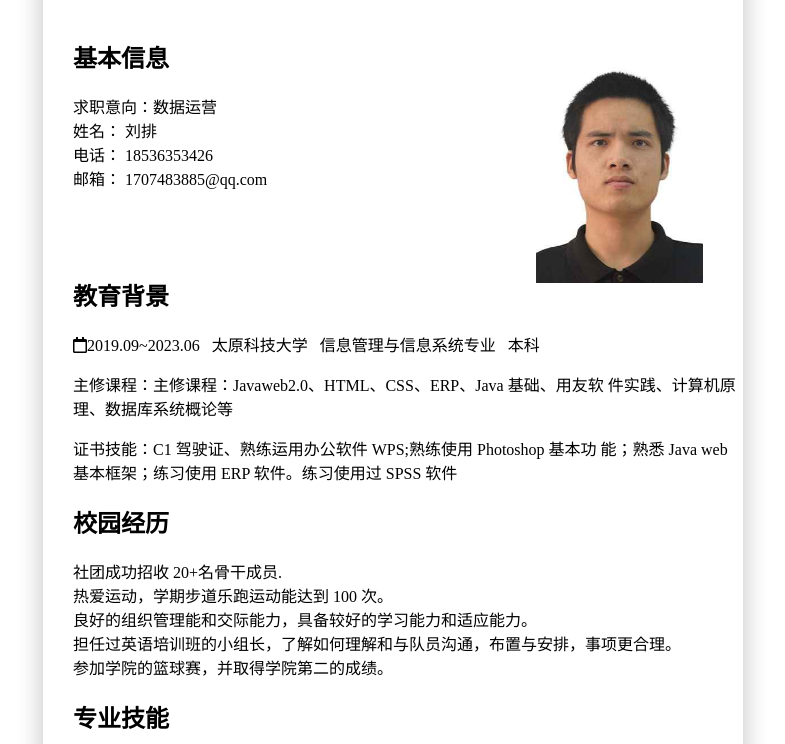
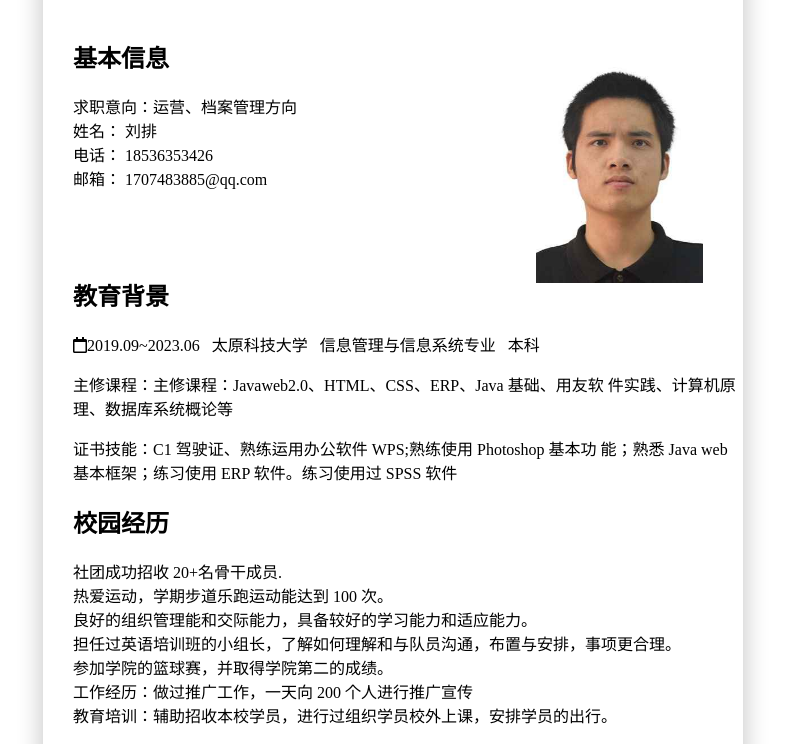
Before and after one commit to Lavi-17/liu.io, a plain HTML site: page index.html in a window 1280 px wide. Shown: the part 170-914 px from the top of the page, without its empty margins (247-1032 px from the left). Drawn offline with Linux system fonts and the light colour scheme.

Commit message:
Update index.html

```diff
--- a/index.html
+++ b/index.html
@@ -19,7 +19,7 @@
                 <div class="content">
                     <h2>基本信息</h2>
                     <p>
-					    求职意向：数据运营<br>
+					    求职意向：运营、档案管理方向<br>
                         姓名：       刘排 <br>
                         电话：       18536353426 <br>
                         邮箱：       1707483885@qq.com <br>
@@ -48,7 +48,10 @@
 				   热爱运动，学期步道乐跑运动能达到 100 次。<br>
                   良好的组织管理能和交际能力，具备较好的学习能力和适应能力。<br>
                   担任过英语培训班的小组长，了解如何理解和与队员沟通，布置与安排，事项更合理。<br>
-                  参加学院的篮球赛，并取得学院第二的成绩。</p>
+                  参加学院的篮球赛，并取得学院第二的成绩。<br>
+		  工作经历：做过推广工作，一天向 200 个人进行推广宣传<br>
+                  教育培训：辅助招收本校学员，进行过组织学员校外上课，安排学员的出行。
+		</p>
             </div>
             <!-- 4.专业技能 -->
             <div class="skill-info">
```
